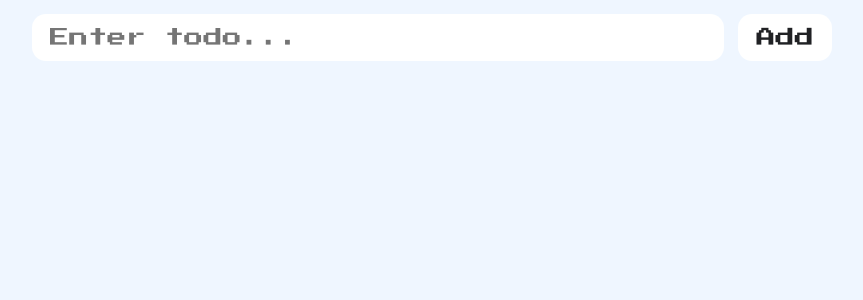
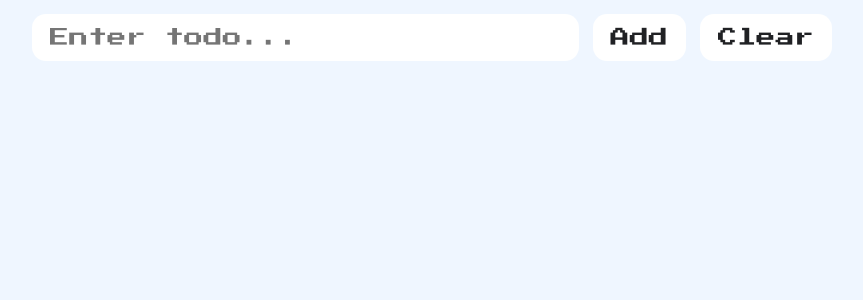
Before and after one commit to DBStirling/odin-react-app, a React (Vite) app: page / in a window 1280 px wide. Shown: the top 300 px of the page, without its empty margins (208-1071 px from the left). Built offline with nearby package versions, Linux system fonts and the light colour scheme.

Commit message:
added clear button

```diff
--- a/src/App.jsx
+++ b/src/App.jsx
@@ -33,7 +33,12 @@ function App() {
   function handleEditTodo(index) {
     const valueToBeEdited = todos[index]
     setTodoValue(valueToBeEdited)
-    handleDeleteTodo(index);
+    handleDeleteTodo(index)
+  }
+
+  function handleClearTodo() {
+    const clearedTodoList = []
+    setTodos(clearedTodoList)
   }
 
 // since the dependancy array is empty, this useEffect function will run
@@ -54,7 +59,9 @@ function App() {
 
   return (
     <>
-      <TodoInput todoValue={todoValue} setTodoValue={setTodoValue} handleAddTodos={handleAddTodos} />
+      <TodoInput handleClearTodo={handleClearTodo} todoValue={todoValue}
+                setTodoValue={setTodoValue} handleAddTodos={handleAddTodos}/>
+
       <TodoList handleEditTodo={handleEditTodo} handleDeleteTodo={handleDeleteTodo} todos={todos} />
     </>
   )
--- a/src/components/TodoInput.jsx
+++ b/src/components/TodoInput.jsx
@@ -1,7 +1,7 @@
 import { useState } from "react"
 
 export default function TodoInput(props) {
-    const {handleAddTodos, setTodoValue, todoValue} = props
+    const {handleAddTodos, setTodoValue, todoValue, handleClearTodo} = props
     // Creates todoValue stateful variable and assigns empty string as default value
 
     return (
@@ -16,6 +16,10 @@ export default function TodoInput(props) {
                 setTodoValue('')
             }}>Add</button>
 
+            <button onClick={()=> {
+                handleClearTodo()
+            }}>Clear</button>
+
         </header>
     )
 }
--- a/src/components/TodoList.jsx
+++ b/src/components/TodoList.jsx
@@ -11,7 +11,6 @@ export default function TodoList(props) {
         return (
           <TodoCard {...props} key={todoIndex} index={todoIndex}>
             <p>{todo}</p>
-
           </TodoCard>
         )
       })}
```
